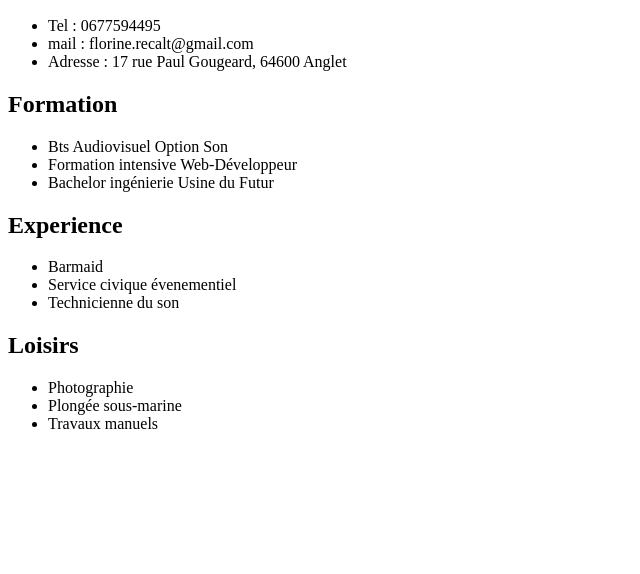
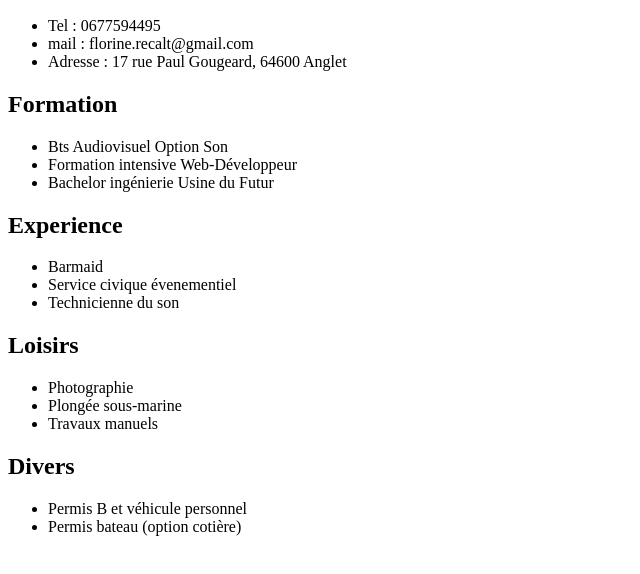
Before and after one commit to florineRcltG/florineRcltG.github.io, a plain HTML site: page index.html in a window 1280 px wide. Shown: the part 110-684 px from the top of the page, without its empty margins (0-640 px from the left). Drawn offline with Linux system fonts and the light colour scheme.

Commit message:
Add divers infos

```diff
--- a/index.html
+++ b/index.html
@@ -45,5 +45,12 @@
         </ul>
     </div>
 
+    <div id="divers">
+        <h2>Divers</h2>
+        <ul>
+            <li>Permis B et véhicule personnel</li>
+            <li>Permis bateau (option cotière)</li>
+        </ul>
+    </div>
 </body>
 </html>
```
